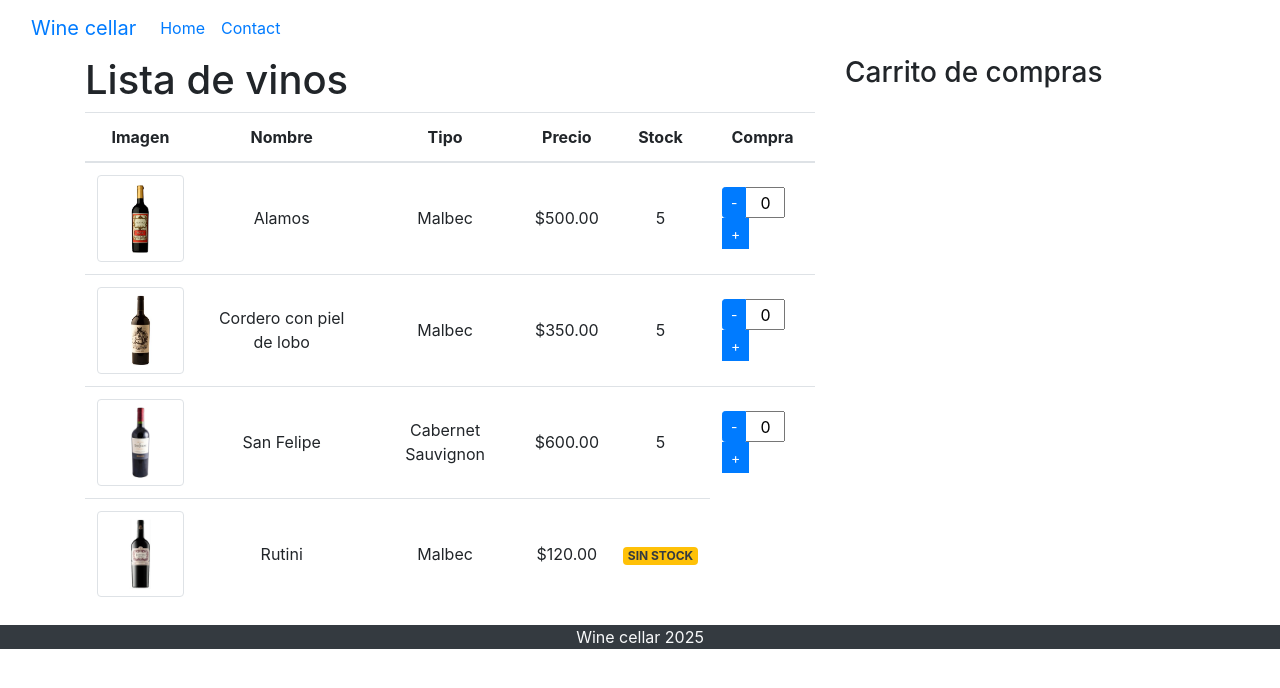
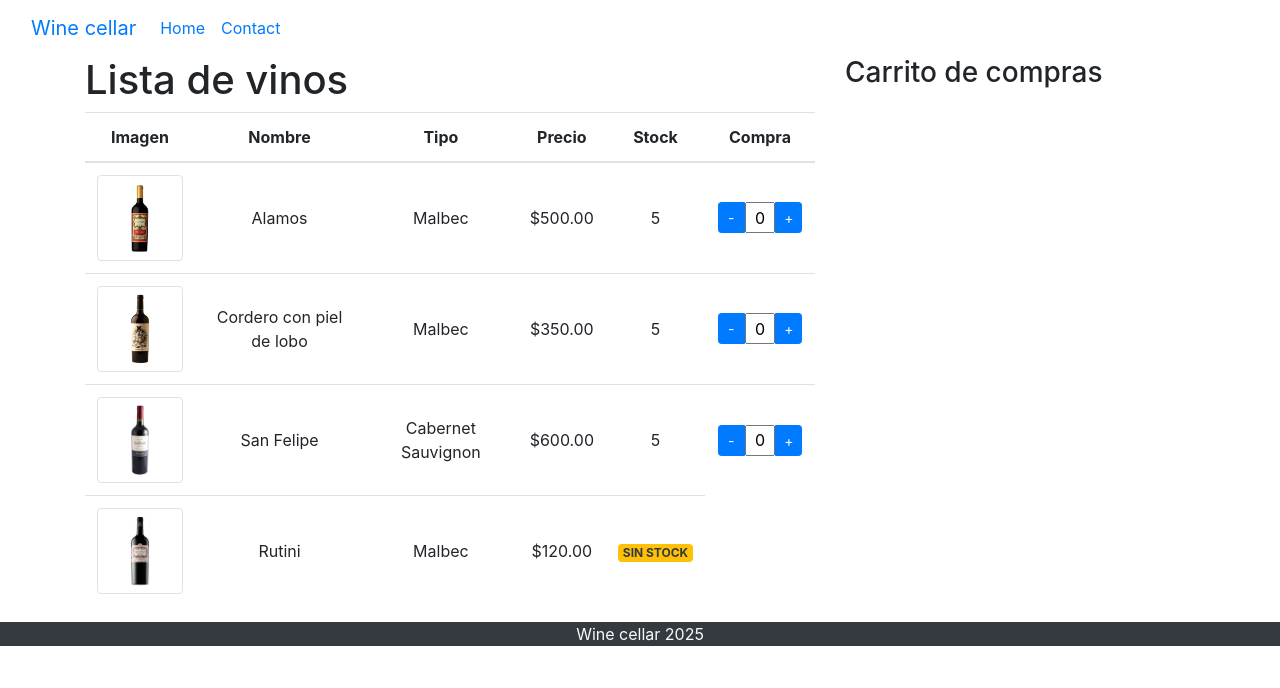
Before and after one commit to izaratedev/Angular, an Angular app in the folder wine-cellar/: page /wines in a window 1280 px wide. Shown: the top 688 px of the page. Built offline with nearby package versions, Linux system fonts and the light colour scheme.

Commit message:
Se acomodo el css del div de los inputs

```diff
--- a/wine-cellar/src/app/input-integer/input-integer.component.html
+++ b/wine-cellar/src/app/input-integer/input-integer.component.html
@@ -1,10 +1,12 @@
 
-<div class="input-group">
-    <div class="input-group-prepend">
-        <button class="btn btn-primary btn-sm" (click)="downQuantity()">-</button>
-    </div>
-    <input type="text" class="text-center" [(ngModel)]="quantity"> <!--(keyup)="changeQuantity($event, wine)"  Esto no me anduvo-->
-    <div class="input-group-prepend">
-        <button class="btn btn-primary btn-sm" (click)="upQuantity()">+</button>
+<div class="input-group ">
+    <div class="input-group ">
+        <div class="input-group-prepend">
+            <button class="btn btn-primary btn-sm" (click)="downQuantity()">-</button>
+        </div>
+        <input type="text" class="text-center" [(ngModel)]="quantity"> <!--(keyup)="changeQuantity($event, wine)"  Esto no me anduvo-->
+        <div class="input-group-append">
+            <button class="btn btn-primary btn-sm" (click)="upQuantity()">+</button>
+        </div>
     </div>
 </div>
--- a/wine-cellar/src/app/input-integer/input-integer.component.scss
+++ b/wine-cellar/src/app/input-integer/input-integer.component.scss
@@ -1,3 +1,14 @@
 input {
-    max-width: 40px;
+    max-width: 30px;
 }
+
+div.input-group {
+    display: flex;
+    flex-direction: row;
+    width: 86px;
+    justify-content: space-around;
+}
+
+.btn {
+    width: 27px;
+}
--- a/wine-cellar/src/app/input-integer/input-integer.component.ts
+++ b/wine-cellar/src/app/input-integer/input-integer.component.ts
@@ -20,7 +20,7 @@ export class InputIntegerComponent {
   @Output()
   quantityChange: EventEmitter<number> = new EventEmitter<number>();
 
-  //Variable para emitir cada vez que el stock llega al maximo
+  //Variable para emitir el evento  cada vez que el stock llega al maximo
   @Output()
   maxReached: EventEmitter<string> = new EventEmitter<string>();
 
@@ -29,6 +29,7 @@ export class InputIntegerComponent {
     if(this.quantity < this.max){
       this.quantity++;
       //El emit junto con el Output hace funcionen los  ()
+      // al .emit() siempre hay que decirle que tiene que cambiar, sino no sabe
       this.quantityChange.emit(this.quantity);
     }else {
       this.maxReached.emit("Se alcanzo el max");
@@ -49,5 +50,4 @@ export class InputIntegerComponent {
     console.log(event.key);
   }
   */
-
 }
```
